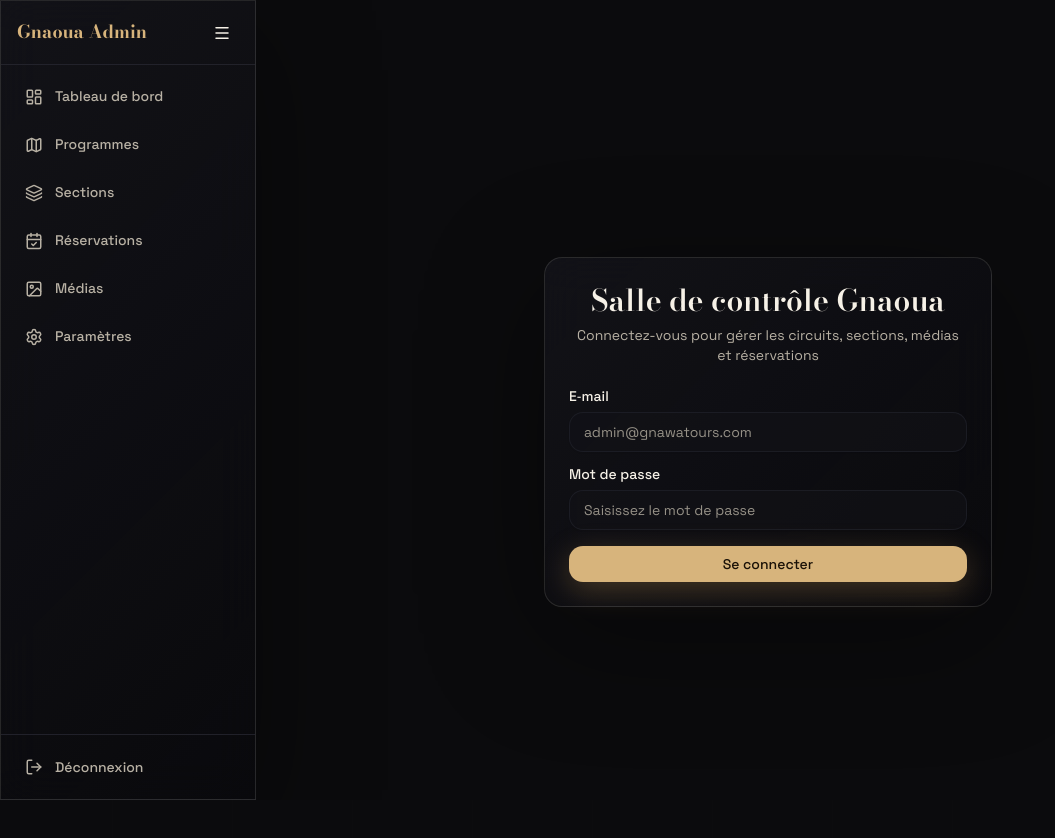
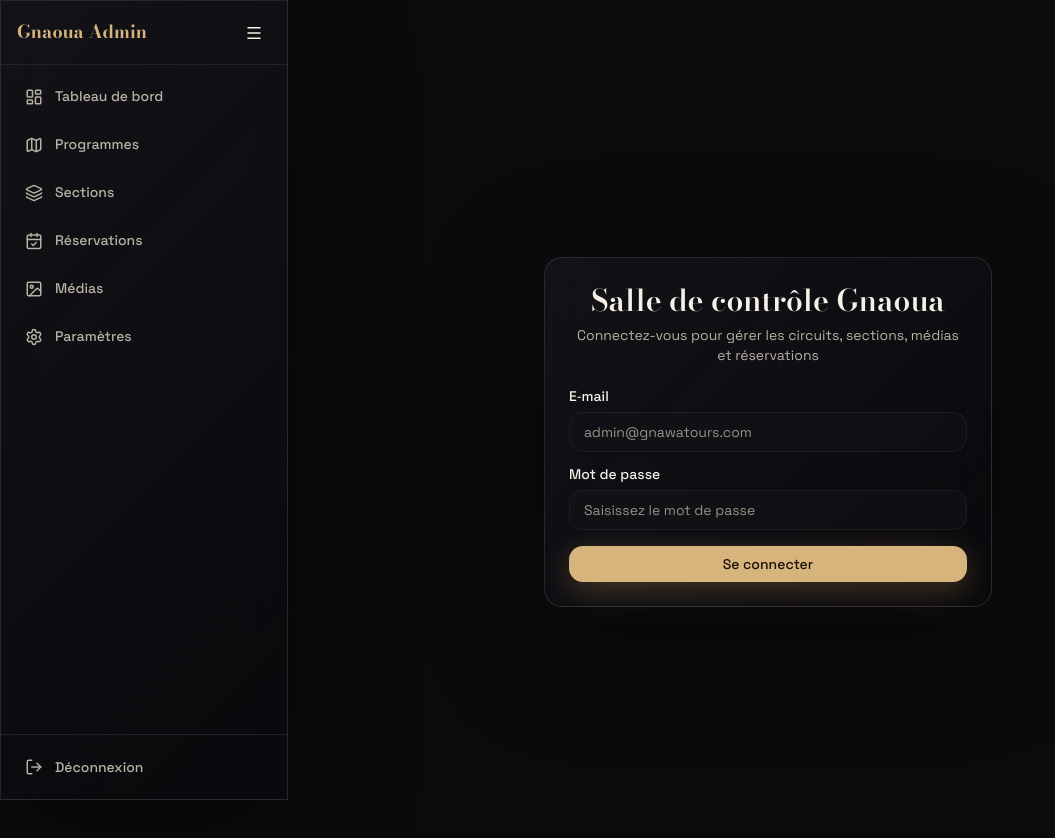
Before and after one commit to djo-x/gnawa-tours, a Next.js app: page /admin/login in a window 1280 px wide. Shown: the top 838 px of the page, without its empty margins (0-1055 px from the left). Before the commit the page ends 800 px from the top, so only its background shows below. Built offline with nearby package versions, Linux system fonts and the light colour scheme.

Commit message:
feat: fix admin page

```diff
--- a/src/app/admin/bookings/page.tsx
+++ b/src/app/admin/bookings/page.tsx
@@ -214,9 +214,9 @@ export default function BookingsPage() {
 
   return (
     <div className="space-y-5">
-      <div className="mb-6 flex items-center justify-between">
-        <h1 className="font-heading text-4xl font-bold">Réservations</h1>
-        <Button variant="outline" onClick={exportCsv}>
+      <div className="mb-6 flex flex-col gap-4 sm:flex-row sm:items-center sm:justify-between">
+        <h1 className="font-heading text-3xl font-bold sm:text-4xl">Réservations</h1>
+        <Button variant="outline" onClick={exportCsv} className="w-full sm:w-auto">
           <Download size={16} className="mr-1" /> Exporter CSV
         </Button>
       </div>
@@ -284,15 +284,15 @@ export default function BookingsPage() {
         </Card>
       </div>
 
-      <div className="mb-4 flex flex-wrap gap-3">
+      <div className="mb-4 flex flex-col gap-3 sm:flex-row sm:flex-wrap">
         <Input
           placeholder="Rechercher par nom ou e‑mail..."
           value={search}
           onChange={(e) => setSearch(e.target.value)}
-          className="max-w-sm"
+          className="w-full sm:max-w-sm"
         />
         <Select value={statusFilter} onValueChange={setStatusFilter}>
-          <SelectTrigger className="w-44">
+          <SelectTrigger className="w-full sm:w-44">
             <SelectValue />
           </SelectTrigger>
           <SelectContent>
--- a/src/app/admin/layout.tsx
+++ b/src/app/admin/layout.tsx
@@ -6,9 +6,9 @@ export default function AdminLayout({
   children: React.ReactNode;
 }) {
   return (
-    <div className="flex h-screen overflow-hidden bg-background">
+    <div className="min-h-screen bg-background">
       <AdminSidebar />
-      <main className="relative flex-1 overflow-y-auto p-8">
+      <main className="relative min-h-screen overflow-x-hidden px-4 pb-12 pt-20 md:pl-72 md:pr-8 md:pt-8">
         <div className="absolute inset-0 -z-10 bg-[radial-gradient(circle_at_top_right,rgba(215,167,93,0.15),transparent_35%)]" />
         {children}
       </main>
--- a/src/app/admin/media/page.tsx
+++ b/src/app/admin/media/page.tsx
@@ -99,9 +99,9 @@ export default function MediaPage() {
 
   return (
     <div className="space-y-5">
-      <div className="mb-6 flex items-center justify-between">
-        <h1 className="font-heading text-4xl font-bold">Médiathèque</h1>
-        <div>
+      <div className="mb-6 flex flex-col gap-4 sm:flex-row sm:items-center sm:justify-between">
+        <h1 className="font-heading text-3xl font-bold sm:text-4xl">Médiathèque</h1>
+        <div className="w-full sm:w-auto">
           <input
             ref={fileInputRef}
             type="file"
@@ -113,6 +113,7 @@ export default function MediaPage() {
           <Button
             onClick={() => fileInputRef.current?.click()}
             disabled={uploading}
+            className="w-full sm:w-auto"
           >
             <Upload size={16} className="mr-1" />
             {uploading ? "Envoi..." : "Téléverser"}
--- a/src/app/admin/programs/page.tsx
+++ b/src/app/admin/programs/page.tsx
@@ -85,9 +85,10 @@ export default function ProgramsPage() {
 
   return (
     <div className="space-y-5">
-      <div className="mb-6 flex items-center justify-between">
-        <h1 className="font-heading text-4xl font-bold">Programmes</h1>
+      <div className="mb-6 flex flex-col gap-4 sm:flex-row sm:items-center sm:justify-between">
+        <h1 className="font-heading text-3xl font-bold sm:text-4xl">Programmes</h1>
         <Button
+          className="w-full sm:w-auto"
           onClick={() => {
             setEditProgram(null);
             setFormOpen(true);
@@ -102,7 +103,7 @@ export default function ProgramsPage() {
           placeholder="Rechercher des programmes..."
           value={search}
           onChange={(e) => setSearch(e.target.value)}
-          className="max-w-sm"
+          className="w-full sm:max-w-sm"
         />
       </div>
 
--- a/src/app/admin/sections/page.tsx
+++ b/src/app/admin/sections/page.tsx
@@ -58,9 +58,10 @@ export default function SectionsPage() {
 
   return (
     <div className="space-y-5">
-      <div className="mb-6 flex items-center justify-between">
-        <h1 className="font-heading text-4xl font-bold">Sections</h1>
+      <div className="mb-6 flex flex-col gap-4 sm:flex-row sm:items-center sm:justify-between">
+        <h1 className="font-heading text-3xl font-bold sm:text-4xl">Sections</h1>
         <Button
+          className="w-full sm:w-auto"
           onClick={() => {
             setEditSection(null);
             setFormOpen(true);
@@ -78,8 +79,8 @@ export default function SectionsPage() {
         <div className="grid gap-4">
           {sections.map((section) => (
             <Card key={section.id} className="glass-panel">
-              <CardHeader className="flex flex-row items-center justify-between py-3">
-                <div className="flex items-center gap-3">
+              <CardHeader className="flex flex-col gap-3 py-3 sm:flex-row sm:items-center sm:justify-between">
+                <div className="flex flex-wrap items-center gap-2">
                   <CardTitle className="text-base">{section.title}</CardTitle>
                   <Badge variant="secondary">
                     {layoutLabels[section.layout_type] || section.layout_type}
@@ -88,7 +89,7 @@ export default function SectionsPage() {
                     {section.is_visible ? "Visible" : "Masquée"}
                   </Badge>
                 </div>
-                <div className="flex gap-1">
+                <div className="flex gap-1 self-end sm:self-auto">
                   <Button
                     variant="ghost"
                     size="icon"
--- a/src/components/admin/sidebar.tsx
+++ b/src/components/admin/sidebar.tsx
@@ -11,8 +11,9 @@ import {
   Settings,
   LogOut,
   Menu,
+  X,
 } from "lucide-react";
-import { useState } from "react";
+import { useState, useEffect } from "react";
 import { createClient } from "@/lib/supabase/client";
 
 const navItems = [
@@ -27,6 +28,29 @@ const navItems = [
 export function AdminSidebar() {
   const pathname = usePathname();
   const [collapsed, setCollapsed] = useState(false);
+  const [mobileOpen, setMobileOpen] = useState(false);
+
+  useEffect(() => {
+    setMobileOpen(false);
+  }, [pathname]);
+
+  useEffect(() => {
+    if (typeof document === "undefined") return;
+    document.body.style.overflow = mobileOpen ? "hidden" : "";
+    return () => {
+      document.body.style.overflow = "";
+    };
+  }, [mobileOpen]);
+
+  useEffect(() => {
+    const handleResize = () => {
+      if (window.innerWidth >= 768) {
+        setMobileOpen(false);
+      }
+    };
+    window.addEventListener("resize", handleResize);
+    return () => window.removeEventListener("resize", handleResize);
+  }, []);
 
   async function handleLogout() {
     const supabase = createClient();
@@ -34,36 +58,71 @@ export function AdminSidebar() {
     window.location.href = "/admin/login";
   }
 
+  const widthClass = collapsed ? "md:w-20" : "md:w-72";
+  const mobileTranslate = mobileOpen ? "translate-x-0" : "-translate-x-full";
+
   return (
+    <>
+      <div className="fixed left-0 right-0 top-0 z-40 flex h-14 items-center justify-between border-b border-border/70 bg-background/90 px-4 backdrop-blur md:hidden">
+        <Link href="/admin/dashboard" className="font-heading text-base font-bold text-primary">
+          Gnaoua Admin
+        </Link>
+        <button
+          onClick={() => setMobileOpen(true)}
+          className="rounded-md p-2 hover:bg-muted"
+          aria-label="Ouvrir le menu"
+        >
+          <Menu size={20} />
+        </button>
+      </div>
+
+      {mobileOpen && (
+        <button
+          type="button"
+          className="fixed inset-0 z-40 bg-black/50 md:hidden"
+          onClick={() => setMobileOpen(false)}
+          aria-label="Fermer le menu"
+        />
+      )}
+
       <aside
-      className={`glass-panel flex h-screen flex-col border-r border-border/70 transition-all ${
-        collapsed ? "w-16" : "w-64"
-      }`}
+        className={`glass-panel fixed inset-y-0 left-0 z-50 flex w-72 flex-col border-r border-border/70 transition-transform duration-300 md:translate-x-0 ${widthClass} ${mobileTranslate}`}
       >
         {/* Header */}
         <div className="flex h-16 items-center justify-between border-b border-border/70 px-4">
-        {!collapsed && (
-          <Link href="/admin/dashboard" className="font-heading text-lg font-bold text-primary">
+          <Link
+            href="/admin/dashboard"
+            className={`font-heading text-lg font-bold text-primary ${collapsed ? "md:hidden" : ""}`}
+          >
             Gnaoua Admin
           </Link>
-        )}
+          <div className="flex items-center gap-2">
+            <button
+              onClick={() => setMobileOpen(false)}
+              className="rounded-md p-2 hover:bg-muted md:hidden"
+              aria-label="Fermer la barre latérale"
+            >
+              <X size={18} />
+            </button>
             <button
               onClick={() => setCollapsed(!collapsed)}
-          className="rounded-md p-2 hover:bg-muted"
+              className="hidden rounded-md p-2 hover:bg-muted md:inline-flex"
               aria-label={collapsed ? "Développer la barre latérale" : "Réduire la barre latérale"}
             >
               <Menu size={18} />
             </button>
           </div>
+        </div>
 
         {/* Nav */}
-      <nav className="flex-1 space-y-2 p-3">
+        <nav className="flex-1 space-y-2 overflow-y-auto p-3">
           {navItems.map(({ href, label, icon: Icon }) => {
             const isActive = pathname === href;
             return (
               <Link
                 key={href}
                 href={href}
+                onClick={() => setMobileOpen(false)}
                 className={`flex items-center gap-3 rounded-xl px-3 py-2.5 text-sm font-medium transition-colors ${
                   isActive
                     ? "bg-primary text-primary-foreground shadow-[0_8px_24px_rgba(215,167,93,0.28)]"
@@ -72,7 +131,7 @@ export function AdminSidebar() {
                 title={collapsed ? label : undefined}
               >
                 <Icon size={18} />
-              {!collapsed && label}
+                <span className={collapsed ? "md:hidden" : ""}>{label}</span>
               </Link>
             );
           })}
@@ -85,9 +144,10 @@ export function AdminSidebar() {
             className="flex w-full items-center gap-3 rounded-xl px-3 py-2.5 text-sm font-medium text-muted-foreground transition-colors hover:bg-destructive/10 hover:text-destructive"
           >
             <LogOut size={18} />
-          {!collapsed && "Déconnexion"}
+            <span className={collapsed ? "md:hidden" : ""}>Déconnexion</span>
           </button>
         </div>
       </aside>
+    </>
   );
 }
```
Lines whose indentation alone changed are shown as unchanged.
